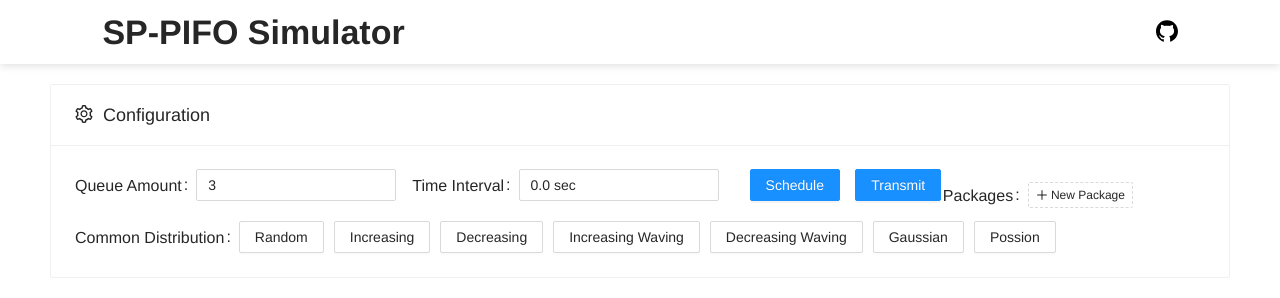
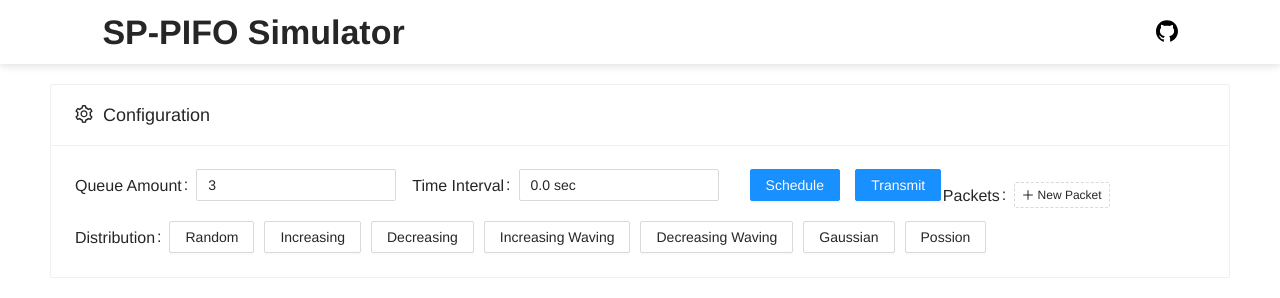
Before and after one commit to chen622/SP-PIFO-Simulator, a Vue app: page / in a window 1280 px wide. Shown: the top 298 px of the page. Built offline with nearby package versions, Linux system fonts and the light colour scheme.

Commit message:
modify words

```diff
--- a/package.json
+++ b/package.json
@@ -8,6 +8,7 @@
     "lint": "vue-cli-service lint"
   },
   "dependencies": {
+    "@antv/g2": "^4.1.13",
     "ant-design-vue": "^2.1.0",
     "core-js": "^3.6.5",
     "echarts": "^5.0.2",
--- a/src/components/ConfigCard.vue
+++ b/src/components/ConfigCard.vue
@@ -27,7 +27,7 @@
     </a-form-item>
     <br />
     <a-form-item
-      label="Packages"
+      label="Packets"
       class="package-info"
       :autoLink="false"
       style="margin: 10px 0"
@@ -86,11 +86,11 @@
         style="background: #fff; border-style: dashed; font-size: 12px"
       >
         <plus-outlined />
-        New Package
+        New Packet
       </a-tag>
     </a-form-item>
     <br />
-    <a-form-item label="Common Distribution" class="distribution-items">
+    <a-form-item label="Distribution" class="distribution-items">
       <a-button @click="onSubmitRandom">Random</a-button>
       <a-button @click="onSubmitIncreasing">Increasing</a-button>
       <a-button @click="onSubmitDecreasing">Decreasing</a-button>
@@ -138,7 +138,7 @@ export default {
   methods: {
     onSubmit() {
       if (this.formState.packages.length < 1) {
-        this.$message.error("Packages can not be empty");
+        this.$message.error("Packets can not be empty");
         return;
       }
       this.$emit("changeConfig", this.formState);
@@ -146,7 +146,7 @@ export default {
     startTransmit() {
       // TODO: check if the queue is empty (haven't been scheduled yet)
       if (this.formState.packages.length < 1){
-        this.$message.error("Packages can not be empty");
+        this.$message.error("Packets can not be empty");
         return;
       }
       this.$emit("resetConfig", this.formState);
@@ -328,11 +328,11 @@ export default {
           this.inputVisible = false;
         } else {
           this.$message.error(
-            `Package size should between ${this.sizeRange.min}-${this.sizeRange.max}`
+            `Packet size should be between ${this.sizeRange.min}-${this.sizeRange.max}`
           );
         }
       } else {
-        this.$message.error("Package size should be a integer");
+        this.$message.error("Packet size should be an integer");
       }
     },
     movePackage(index, direction) {
--- a/src/components/InversionCard.vue
+++ b/src/components/InversionCard.vue
@@ -46,10 +46,11 @@ export default {
       this.option = {
         xAxis: {
           type: 'category',
-          name: 'magnitude',
+          name: 'rank',
           data: x
         },
         yAxis: {
+          name: 'magnitude',
           type: 'value'
         },
         series: [{
```
Also changed, not shown: 1 other file (tests, documents, lock files or other folders).
